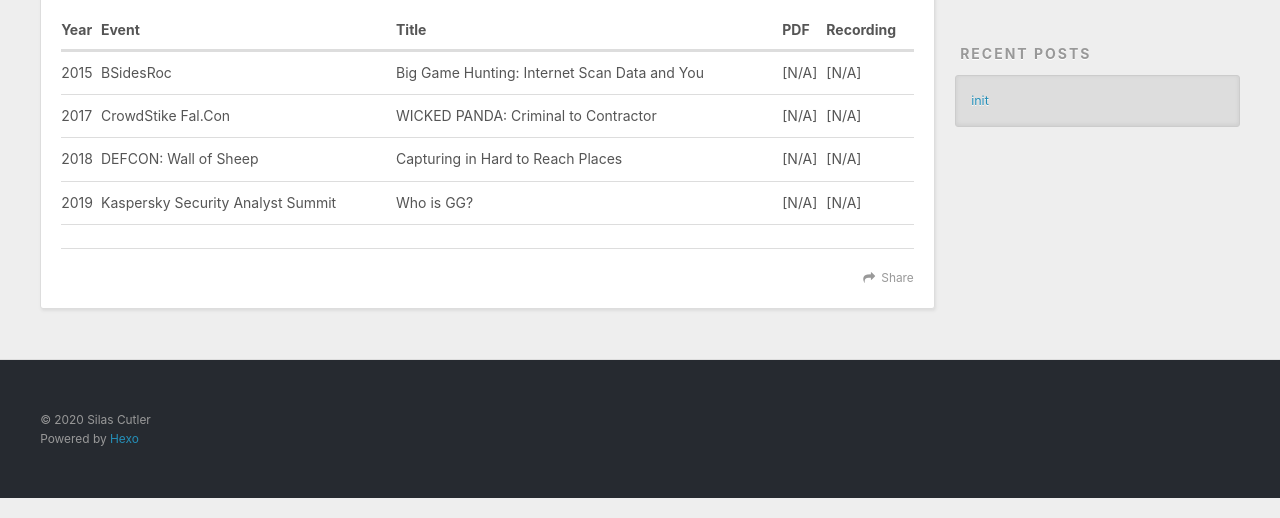
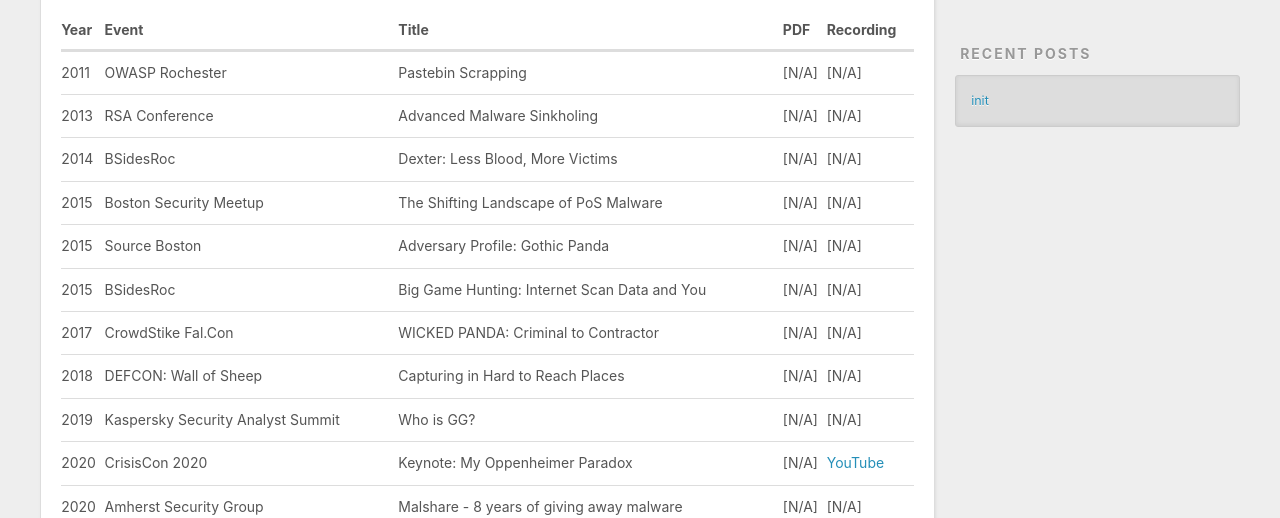
Before and after one commit to silascutler/silascutler.github.io, a plain HTML site: page talks/index.html in a window 1280 px wide. Shown: the part 434-952 px from the top of the page. Drawn offline with nearby package versions, Linux system fonts and the light colour scheme.

Commit message:
Site updated: 2020-11-02 13:38:00

```diff
--- a/talks/index.html
+++ b/talks/index.html
@@ -7,15 +7,15 @@
 
   <title>talks | Silas Cutler</title>
   <meta name="viewport" content="width=device-width, initial-scale=1, maximum-scale=1">
-  <meta name="description" content="Year Event Title PDF Recording    2015 BSidesRoc Big Game Hunting: Internet Scan Data and You [N&#x2F;A] [N&#x2F;A]   2017 CrowdStike Fal.Con WICKED PANDA: Criminal to Contractor [N&#x2F;A] [N&#x2F;A]   2018 DEFCON: W">
+  <meta name="description" content="Year Event Title PDF Recording    2011 OWASP Rochester Pastebin Scrapping [N&#x2F;A] [N&#x2F;A]   2013 RSA Conference Advanced Malware Sinkholing [N&#x2F;A] [N&#x2F;A]   2014 BSidesRoc Dexter: Less Blood, More Victims">
 <meta property="og:type" content="website">
 <meta property="og:title" content="talks">
 <meta property="og:url" content="https://silascutler.com/talks/index.html">
 <meta property="og:site_name" content="Silas Cutler">
-<meta property="og:description" content="Year Event Title PDF Recording    2015 BSidesRoc Big Game Hunting: Internet Scan Data and You [N&#x2F;A] [N&#x2F;A]   2017 CrowdStike Fal.Con WICKED PANDA: Criminal to Contractor [N&#x2F;A] [N&#x2F;A]   2018 DEFCON: W">
+<meta property="og:description" content="Year Event Title PDF Recording    2011 OWASP Rochester Pastebin Scrapping [N&#x2F;A] [N&#x2F;A]   2013 RSA Conference Advanced Malware Sinkholing [N&#x2F;A] [N&#x2F;A]   2014 BSidesRoc Dexter: Less Blood, More Victims">
 <meta property="og:locale" content="en_US">
 <meta property="article:published_time" content="2020-11-02T16:29:05.000Z">
-<meta property="article:modified_time" content="2020-11-02T16:42:21.438Z">
+<meta property="article:modified_time" content="2020-11-02T18:37:31.092Z">
 <meta property="article:author" content="Silas Cutler">
 <meta property="article:tag" content="Silas Cutler">
 <meta property="article:tag" content="silascutler">
@@ -106,6 +106,41 @@
 </tr>
 </thead>
 <tbody><tr>
+<td>2011</td>
+<td>OWASP Rochester</td>
+<td>Pastebin Scrapping</td>
+<td>[N/A]</td>
+<td>[N/A]</td>
+</tr>
+<tr>
+<td>2013</td>
+<td>RSA Conference</td>
+<td>Advanced Malware Sinkholing</td>
+<td>[N/A]</td>
+<td>[N/A]</td>
+</tr>
+<tr>
+<td>2014</td>
+<td>BSidesRoc</td>
+<td>Dexter: Less Blood, More Victims</td>
+<td>[N/A]</td>
+<td>[N/A]</td>
+</tr>
+<tr>
+<td>2015</td>
+<td>Boston Security Meetup</td>
+<td>The Shifting Landscape of PoS Malware</td>
+<td>[N/A]</td>
+<td>[N/A]</td>
+</tr>
+<tr>
+<td>2015</td>
+<td>Source Boston</td>
+<td>Adversary Profile: Gothic Panda</td>
+<td>[N/A]</td>
+<td>[N/A]</td>
+</tr>
+<tr>
 <td>2015</td>
 <td>BSidesRoc</td>
 <td>Big Game Hunting: Internet Scan Data and You</td>
@@ -133,12 +168,26 @@
 <td>[N/A]</td>
 <td>[N/A]</td>
 </tr>
+<tr>
+<td>2020</td>
+<td>CrisisCon 2020</td>
+<td>Keynote: My Oppenheimer Paradox</td>
+<td>[N/A]</td>
+<td><a target="_blank" rel="noopener" href="https://www.youtube.com/watch?v=F81B0Qp8sWM">YouTube</a></td>
+</tr>
+<tr>
+<td>2020</td>
+<td>Amherst Security Group</td>
+<td>Malshare - 8 years of giving away malware</td>
+<td>[N/A]</td>
+<td>[N/A]</td>
+</tr>
 </tbody></table>
 
 
     </div>
     <footer class="article-footer">
-      <a data-url="https://silascutler.com/talks/index.html" data-id="ckh0sftt90002hygw01yc1oht" class="article-share-link">Share</a>
+      <a data-url="https://silascutler.com/talks/index.html" data-id="ckh0vyxq70002rwgw9t222ufm" class="article-share-link">Share</a>
 
 
     </footer>
```
Also changed, not shown: 2020/11/02/init/index.html (+1 -1 lines), contact/index.html (+1 -1 lines), index.html (+1 -1 lines).
